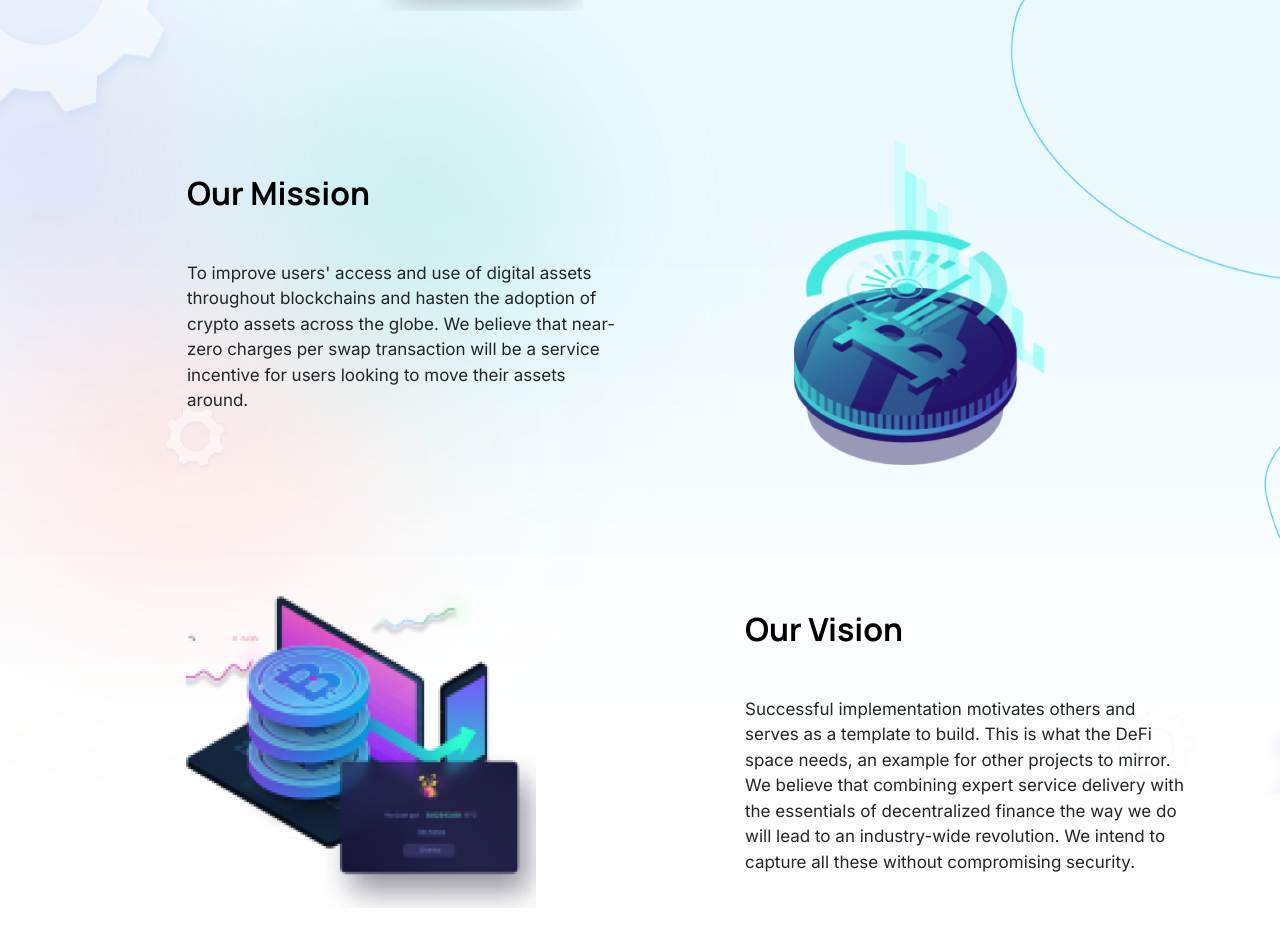
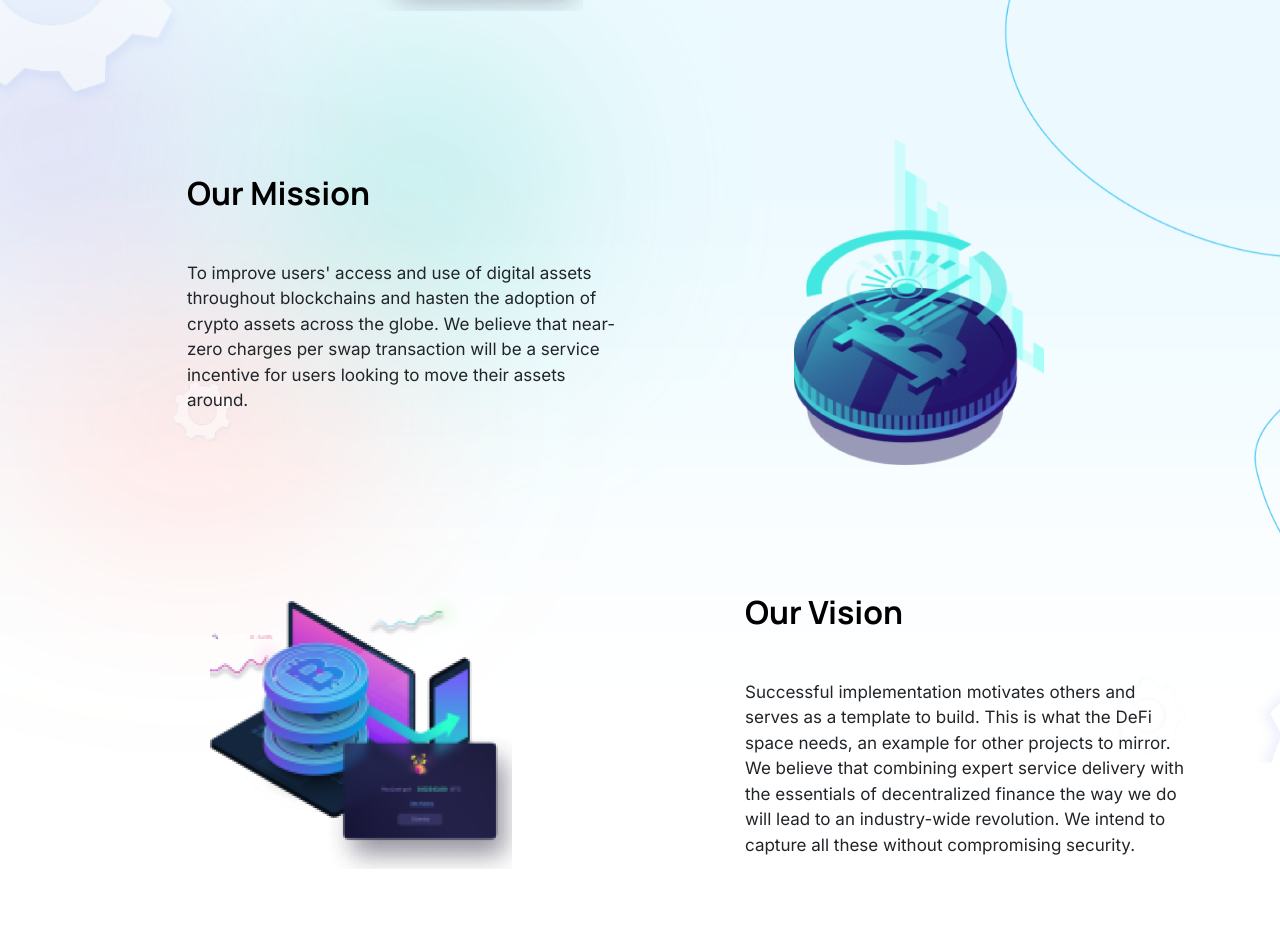
Before and after one commit to bilalrashid300/verto, a React (Create React App) app: page / in a window 1280 px wide. Shown: the part 5380-6332 px from the top of the page. Built offline with nearby package versions, Linux system fonts and the light colour scheme.

Commit message:
animations done

```diff
--- a/src/assets/css/style.css
+++ b/src/assets/css/style.css
@@ -624,6 +624,28 @@ footer .social .iconWrapper img {
   opacity: 1;
 }
 
+.visible-left {
+  transition: all 1s ease-in-out;
+  transform: translateX(-30px);
+  opacity: 0;
+}
+
+.visible-left.active {
+  transform: translateX(0);
+  opacity: 1;
+}
+
+.visible-right {
+  transition: all 1s ease-in-out;
+  transform: translateX(30px);
+  opacity: 0;
+}
+
+.visible-right.active {
+  transform: translateX(0);
+  opacity: 1;
+}
+
 .ocean {
   position: relative;
   overflow: hidden;
--- a/src/components/fadeInSection.js
+++ b/src/components/fadeInSection.js
@@ -1,7 +1,7 @@
 import { useRef, useState, useEffect } from 'react';
 
 const FadeInSection = ({
-  children,
+  children, left, right
 }) => {
   const domRef = useRef();
 
@@ -22,7 +22,7 @@ const FadeInSection = ({
     // return () => observer.unobserve(domRef?.current);
   }, [domRef]);
 
-  return (<div ref={ domRef } className={`visible ${isVisible ? 'active' : ''}`}>{ children }</div>);
+  return (<div ref={ domRef } className={`${left ? 'visible-left' : right ? 'visible-right' : 'visible'} ${isVisible ? 'active' : ''}`}>{ children }</div>);
 };
 
 export default FadeInSection;
--- a/src/views/home.js
+++ b/src/views/home.js
@@ -143,7 +143,7 @@ const Home = () => {
               <FadeInSection>
                 <img src={graph3} className="graph3 rellax" />
               </FadeInSection>
-              <Parallax speed={2}>
+              <Parallax speed={4}>
                 <img src={phone} className="phone" speed={-2} />
               </Parallax>
               <FadeInSection>
@@ -290,12 +290,16 @@ const Home = () => {
               </FadeInSection>
             </Col>
             <Col md={6} className="mb-md-5 mb-4 text-center">
-              <img src={dashboard} className="w-100 dashboard" />
+              <FadeInSection right={true}>
+                <img src={dashboard} className="w-100 dashboard" />
+              </FadeInSection>
             </Col>
           </Row>
           <Row className="justify-content-center gridRow">
             <Col md={6} className="mb-md-5 mb-4 text-center">
-              <img src={graph} className="w-100 graph" />
+              <FadeInSection left={true}>
+                <img src={graph} className="w-100 graph" />
+              </FadeInSection>
             </Col>
             <Col md={5} className="mb-md-5 mb-4 pe-5">
               <FadeInSection>
@@ -331,12 +335,16 @@ const Home = () => {
               </FadeInSection>
             </Col>
             <Col md={6} className="mb-md-5 mb-4 text-center">
-              <img src={coin3} className="w-100 coin-image" />
+              <FadeInSection right={true}>
+                <img src={coin3} className="w-100 coin-image" />
+              </FadeInSection>
             </Col>
           </Row>
           <Row className="justify-content-between align-items-center gridRow">
             <Col md={6} className="mb-md-5 mb-4 text-center">
-              <img src={graph} className="w-100 graph" />
+              <FadeInSection left={true}>
+                <img src={graph} className="w-100 graph px-4" />
+              </FadeInSection>
             </Col>
             <Col md={5} className="mb-md-5 mb-4">
               <FadeInSection>
```
